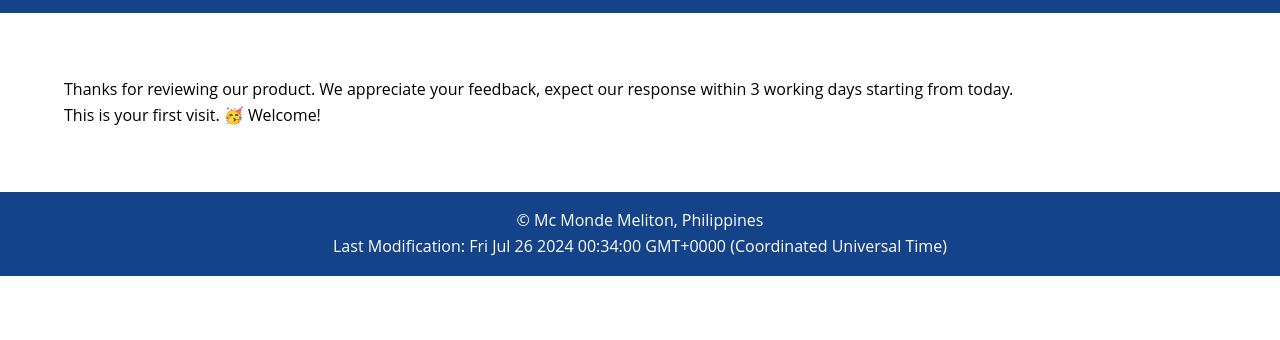
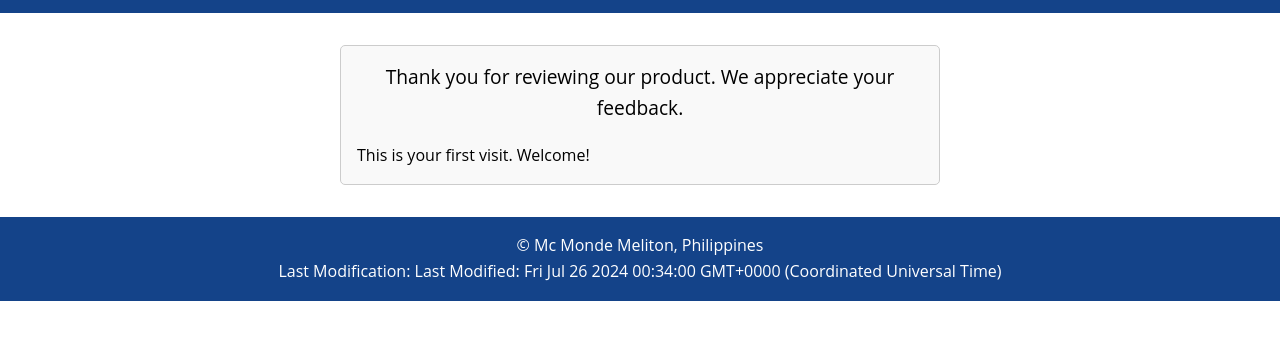
Before and after one commit to mcmonde/wdd131, a plain HTML site: page review.html in a window 1280 px wide. Shown: the part 70-410 px from the top of the page. Drawn offline with Linux system fonts and the light colour scheme.

Commit message:
Done Week 5 assignment.

```diff
--- a/review.html
+++ b/review.html
@@ -4,9 +4,9 @@
 <head>
     <meta charset="UTF-8">
     <meta name="viewport" content="width=device-width, initial-scale=1.0">
-    <title>Document</title>
+    <title>Review Acknowledgement</title>
+    <link rel="stylesheet" href="styles/form.css">
     <script src="scripts/review.js" defer></script>
-    <link rel="stylesheet" href="styles/form.css">
 </head>
 
 <body>
@@ -14,11 +14,10 @@
     <h1>Product Review Acknowledgement</h1>
 </header>
 <main>
-    <main>
-        <p class="comment">Thanks for reviewing our product. We appreciate your feedback, expect our response
-            within 3 working days starting from today.</p>
+    <div class="acknowledgement-container">
+        <p class="comment">Thank you for reviewing our product. We appreciate your feedback.</p>
         <span class="numberOfTimes"></span>
-    </main>
+    </div>
 </main>
 <footer>
     <p>© <span id="currentyear"></span> Mc Monde Meliton, Philippines</p>
--- a/scripts/review.js
+++ b/scripts/review.js
@@ -1,16 +1,18 @@
-const dateModified = new Date(document.lastModified);
-document.querySelector("#lastModified").innerHTML = dateModified;
+document.addEventListener('DOMContentLoaded', () => {
 
-const visits = document.querySelector(".numberOfTimes");
+    const dateModified = new Date(document.lastModified);
+    const formattedDate = dateModified;
+    document.querySelector("#lastModified").textContent = `Last Modified: ${formattedDate}`;
 
-let numberOfVisits = Number(window.localStorage.getItem("visit-times")) || 0;
+    const visitsElement = document.querySelector(".numberOfTimes");
+    let numberOfVisits = Number(localStorage.getItem("visit-times")) || 0;
 
-if (numberOfVisits !== 0) {
-    visits.textContent = `You have visited this site: ${numberOfVisits} times`;
-} else {
-    visits.textContent = `This is your first visit. 🥳 Welcome!`;
-}
+    if (numberOfVisits > 0) {
+        visitsElement.textContent = `You have visited this site ${numberOfVisits} times.`;
+    } else {
+        visitsElement.textContent = `This is your first visit. Welcome!`;
+    }
 
-numberOfVisits++;
-
-localStorage.setItem("visit-times", numberOfVisits);
+    numberOfVisits++;
+    localStorage.setItem("visit-times", numberOfVisits);
+});
--- a/styles/form.css
+++ b/styles/form.css
@@ -147,3 +147,16 @@ input[type="submit"]:active {
     cursor: pointer;
     display: inline-block; /* Makes sure labels are inline-block for correct spacing */
 }
+.acknowledgement-container {
+    max-width: 600px;
+    margin: 0 auto;
+    padding: 1em;
+    border: 1px solid #ccc;
+    border-radius: 5px;
+    background: #f9f9f9;
+}
+.comment {
+    font-size: 1.2em;
+    margin-bottom: 1em;
+    text-align: center;
+}
```
